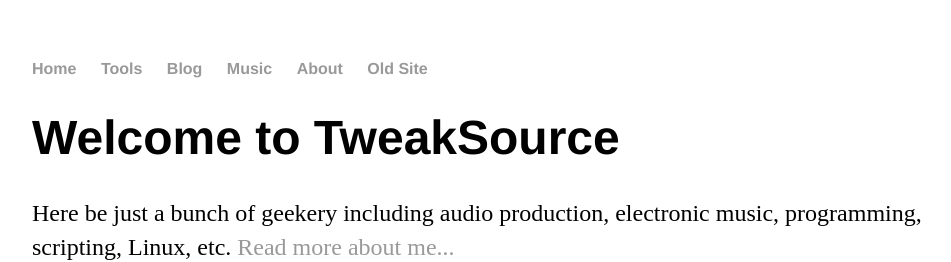
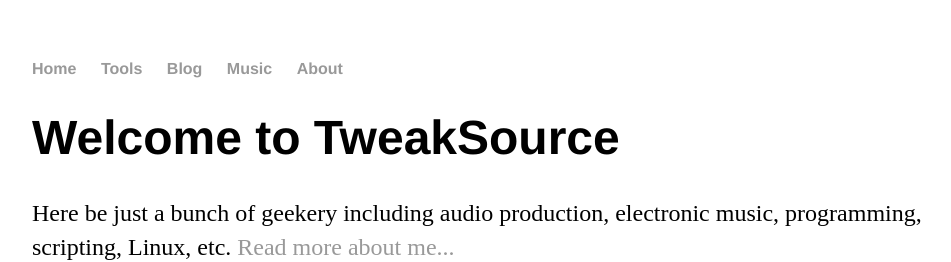
Before and after one commit to tweaksource/tweaksource.github.io, a Jekyll site: the page built from index.html, in a window 1280 px wide. Shown: the top 262 px of the page, without its empty margins (160-1111 px from the left). Built offline with Jekyll 4.4.1, drawn with Linux system fonts in a browser that asks for light colours.

Commit message:
removed menu link

```diff
--- a/_layouts/default.html
+++ b/_layouts/default.html
@@ -31,7 +31,6 @@
         		<li><a href="/blog">Blog</a></li>
 				<li><a href="/music">Music</a></li>
 				<li><a href="/about">About</a></li>
-				<li><a href="http://tweaksource.com">Old Site</a></li>
     		</ul>
 		</nav>
 		<div class="container">
```
